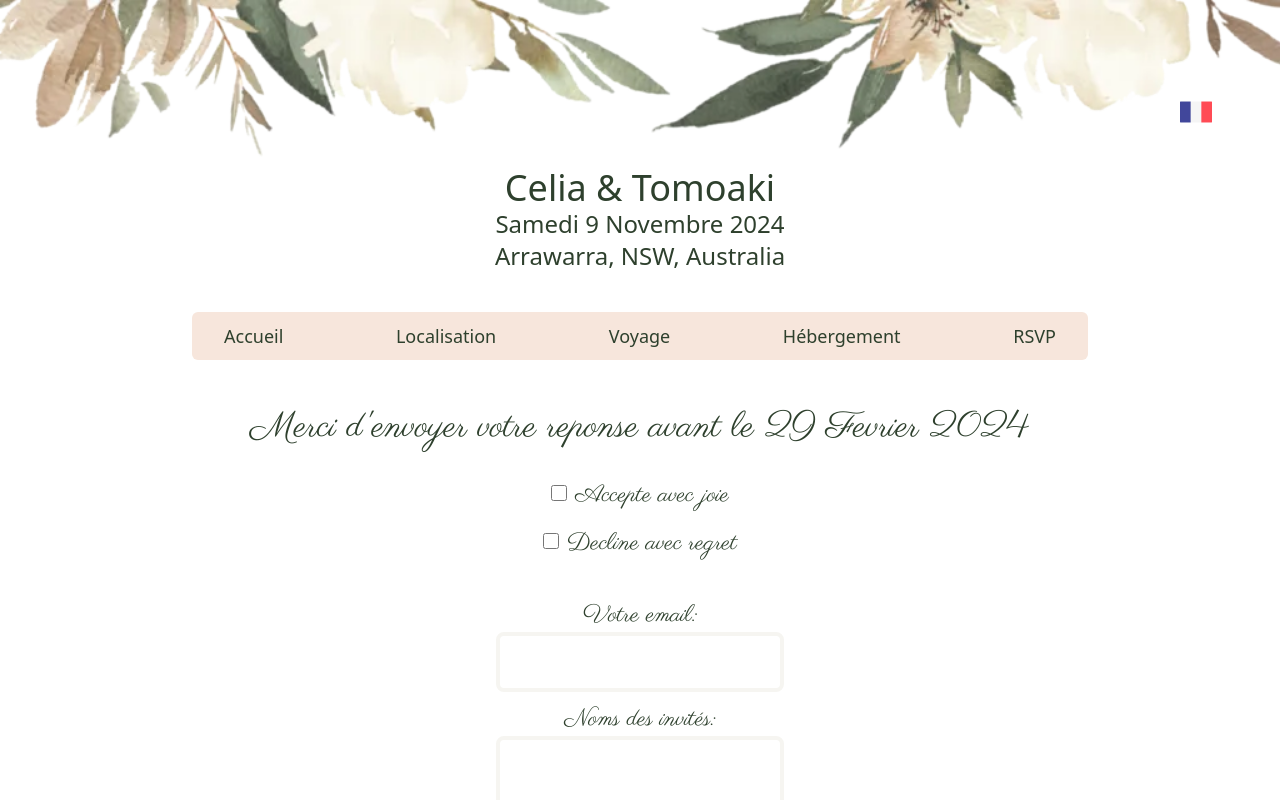
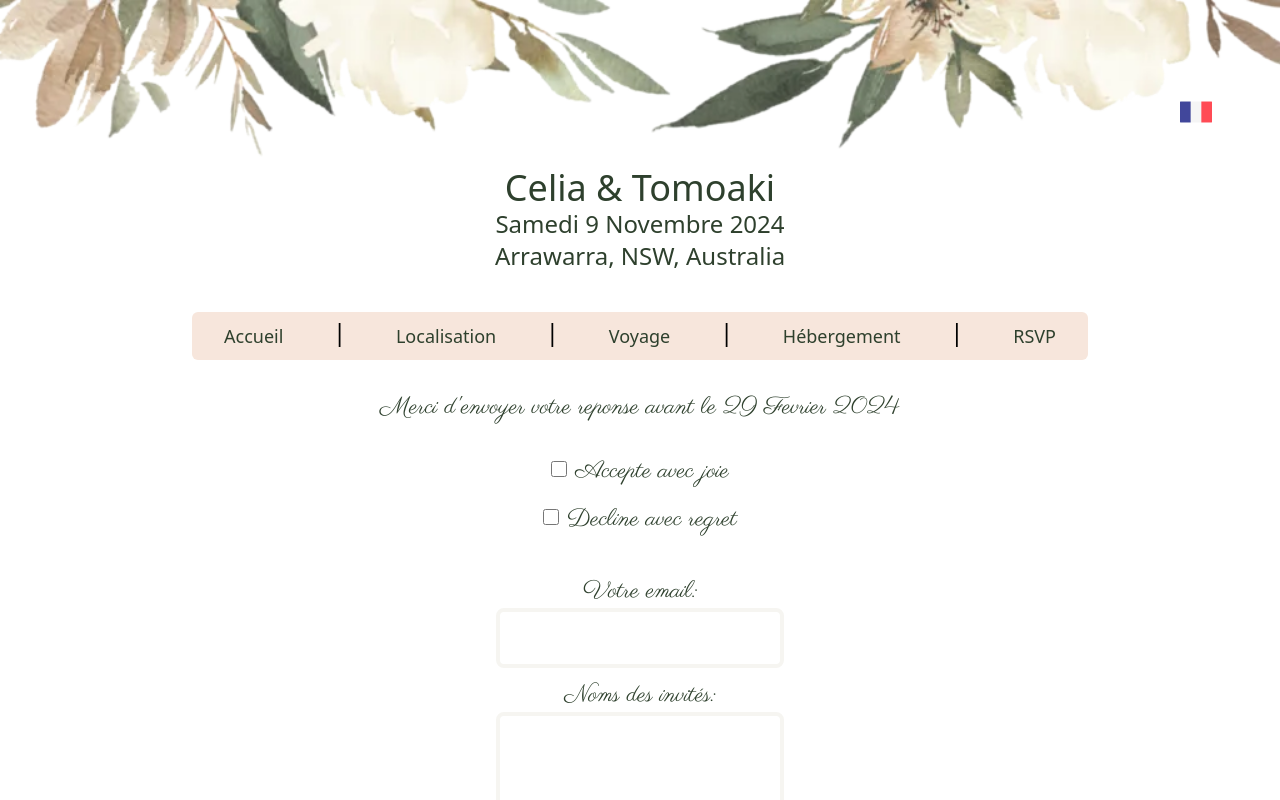
Before and after one commit to theblond27/WeddingCelia-Tom, a React (Vite) app: page /rsvp in a window 1280 px wide. Both pictures are taken after a click on the button "Français". Shown: the top 800 px of the page. Built offline with nearby package versions, Linux system fonts and the light colour scheme; a web font is replaced by a local one.

Commit message:
Add space on navbar

```diff
--- a/src/components/Navbar.jsx
+++ b/src/components/Navbar.jsx
@@ -8,18 +8,23 @@ const Navbar = () => {
   return (
     <div className=''>
       <ul className='bg-cadre rounded-md mb-2 mt-4 flex justify-between h-12 items-center max-w-4xl mx-auto px-2 text-base md:text-lg md:px-8'>
-        <li className='text-text'>
+        <li className='text-text flex'>
           <Link to='/'>{t("home")}</Link>
+
         </li>
+        <div className='text-2xl mb-2'>|</div>
         <li className='text-text '>
           <Link to='/location'>{t("location")}</Link>
         </li>
+        <div className='text-2xl mb-2'>|</div>
         <li className='text-text'>
           <Link to='/travel'>{t("travel")}</Link>
         </li>
+        <div className='text-2xl mb-2'>|</div>
         <li className='text-text'>
           <Link to='/accommodation'>{t("accommodation")}</Link>
         </li>
+        <div className='text-2xl mb-2'>|</div>
         <li className='text-text'>
           <Link to='/rsvp'>{t("rsvp")}</Link>
         </li>
--- a/src/locales/en/translation.json
+++ b/src/locales/en/translation.json
@@ -31,6 +31,6 @@
   "name": "Names of guest(s):",
   "dietery": "Dietery requirements:",
   "message": "Leave a message:",
-  "later": "Wedding details to follow shortly",
+  "later": "Wedding details to follow shortly !",
   "send": "Send"
 }
--- a/src/locales/fr/translation.json
+++ b/src/locales/fr/translation.json
@@ -31,6 +31,6 @@
   "name": "Noms des invités:",
   "dietery": "Exigences diététiques:",
   "message": "Laisser un message:",
-  "later": "Les details du mariage suivront prochainement",
+  "later": "Les details du mariage suivront prochainement !",
   "send": "Envoyer"
 }
--- a/src/pages/Accommodation.jsx
+++ b/src/pages/Accommodation.jsx
@@ -18,7 +18,7 @@ const Accommodation = () => {
       <Header />
       <Navbar />
       <div className='grid'>
-        <div className=' mx-2 px-2 py-2 grid md:px-10 md:mx-12 justify-center md:text-2xl text-lg'>
+        <div className='mt-2 mx-2 px-2 py-2 grid md:px-10 md:mx-12 justify-center md:text-2xl text-lg'>
           <p className='text-text text-center md:max-w-4xl font-parisienne'>{t('accomodation_1')}</p>
           <a className='text-text hover:underline text-center mt-6' target='_blank' href='https://www.nrmaparksandresorts.com.au/darlington-beach/'>NRMA Parks and Resorts</a>
           <p className='text-text text-center md:max-w-4xl font-parisienne'>{t('book')}</p>
--- a/src/pages/RSVP.jsx
+++ b/src/pages/RSVP.jsx
@@ -34,8 +34,8 @@ const RSVP = () => {
       <Header />
       <Navbar />
       <div className='grid md:mt-6'>
-        <div className=' mt-4 px-2 py-2 grid md:px-10 md:mx-12 justify-center'>
-          <div className='text-text text-2xl mb-4 text-center font-parisienne md:text-4xl'>{t("deadline")}</div>
+        <div className='px-2 py-2 grid md:px-10 md:mx-12 justify-center'>
+          <div className='text-text text-2xl mb-4 text-center font-parisienne md:text-2xl'>{t("deadline")}</div>
           <form ref={form} className='mb-6 text-center font-parisienne text-2xl' onSubmit={sendEmail}>
 
             {/* Accepted/Decline */}
@@ -74,7 +74,7 @@ const RSVP = () => {
             {/* Guests */}
             <label className='block text-text'>{t('name')}</label>
             <textarea
-              className='rounded-lg p-2.5 h-36 w-72 mb-3 border-beige border-4'
+              className='rounded-lg p-2.5 h-32 w-72 mb-3 border-beige border-4'
               type='text'
               id='guests'
               name='guests'
@@ -84,7 +84,7 @@ const RSVP = () => {
             {/* Dietery */}
             <label className='block  text-text'>{t('dietery')}</label>
             <textarea
-              className='rounded-lg p-2.5 h-30 w-72 mb-3 border-beige border-4'
+              className='rounded-lg p-2.5 h-28 w-72 mb-3 border-beige border-4'
               type='text'
               id='diet'
               name='diet'
@@ -94,15 +94,15 @@ const RSVP = () => {
             {/* Message */}
             <label className='block  text-text'>{t('message')}</label>
             <textarea
-              className='rounded-lg p-2.5 h-30 w-72 border-beige border-4'
+              className='rounded-lg p-2.5 h-32 w-72 border-beige border-4'
               type='text'
               id='message'
               name='message'
               >
             </textarea>
-            <div className='text-text text-2xl mt-4 text-center font-parisienne md:text-2xl'>{t("later")}</div>
+            <div className='text-text text-2xl mt-8 text-center font-parisienne md:text-2xl'>{t("later")}</div>
             <div className='mt-4'>
-              {/* <button className=' text-text text-2xl bg-cadre p-2 rounded-md' type='submit'>{t('send')}</button> */}
+              <button className=' text-text text-2xl bg-cadre p-2  mt-4 rounded-md' type='submit'>{t('send')}</button>
             </div>
           </form>
         </div>
```
